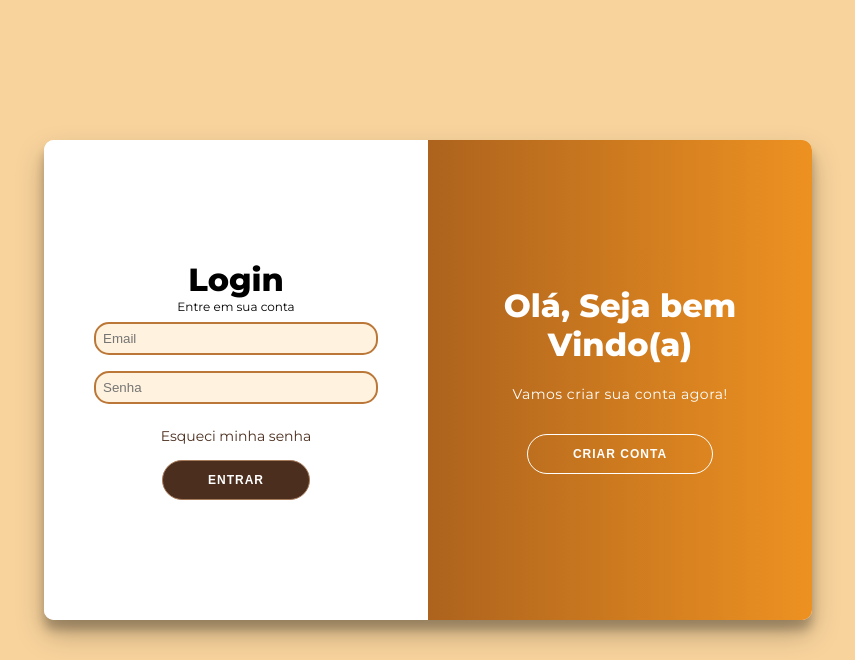
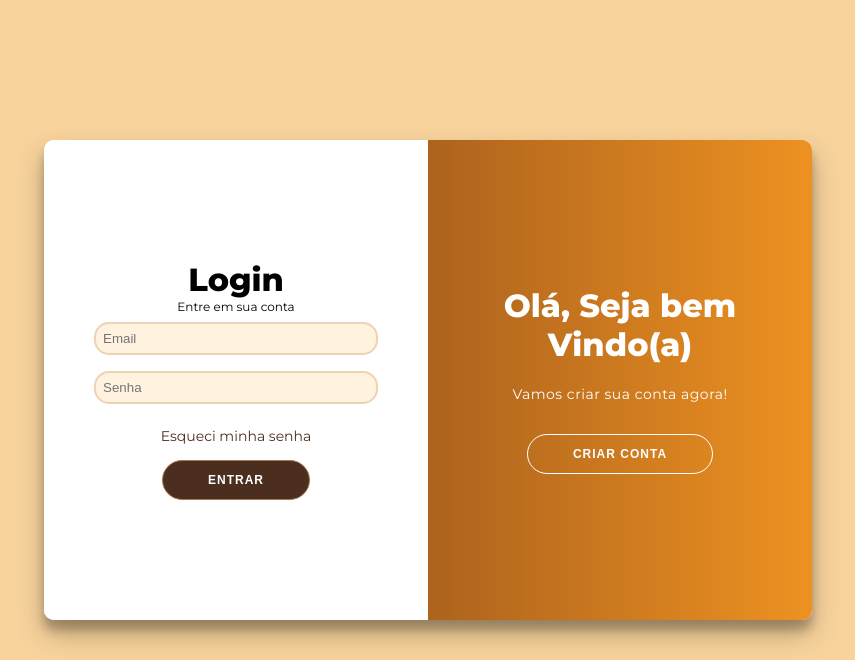
Before and after one commit to victoriafe-sa/Rainha_do_Ouro, a PHP site: page /html/user_login.html in a window 1280 px wide. Shown: the top 660 px of the page, without its empty margins (212-1067 px from the left). Run offline with PHP 8.4, Linux system fonts and the light colour scheme.

Commit message:
Update user_login.css

```diff
--- a/css/user_login.css
+++ b/css/user_login.css
@@ -83,7 +83,7 @@ form {
 input {
     background-color: #fff2de;
     border-radius: 15px;
-    border: 2px solid rgb(187, 119, 56);
+    border: 2px solid rgba(187, 119, 56, 0.26);
     padding: 7px 7px;
     margin: 8px 0;
     width: 100%;
```
